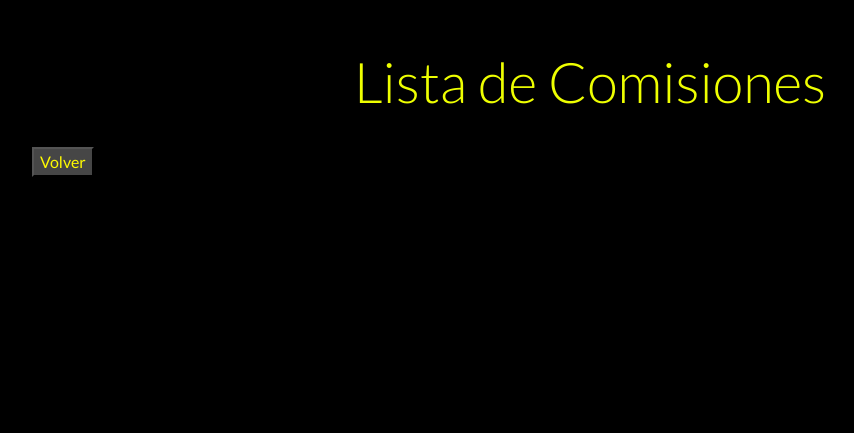
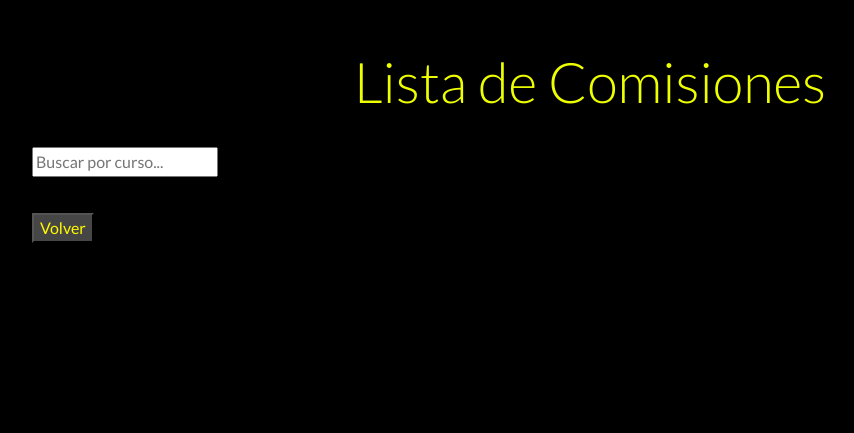
Before and after one commit to Franelli24/Tercera-pre-entrega-Marinelli, a Django app: template Escuela/clase/templates/clase/clase_list.html in a window 1280 px wide. Shown: the part 106-539 px from the top of the page, without its empty margins (50-904 px from the left). Run offline with Django 3.2, Linux system fonts and the light colour scheme; the template is opened without the code that fills it, so the values that code supplies are empty; some libraries are stand-ins or nearby versions.

Commit message:
feat: busqueda

```diff
--- a/Escuela/clase/templates/clase/clase_list.html
+++ b/Escuela/clase/templates/clase/clase_list.html
@@ -9,6 +9,12 @@
 {% endblock body_title %}
 
 {% block contenido %}
+
+    <div class="pb-lg-3">
+            <form action="{% url 'clase:clase_list' %}" method="get">
+            <input type="text" name="busqueda" placeholder="Buscar por curso...">
+        </form>
+    </div>
 
     <div style="margin-top: 20px;">
     <button style="background-color: rgb(70, 70, 70);"><a href="{% url 'clase:index' %}"
```
Also changed, not shown: Escuela/clase/views.py (+6 -1 lines).
